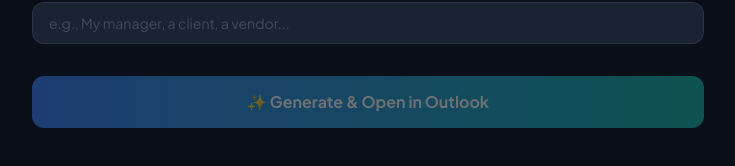
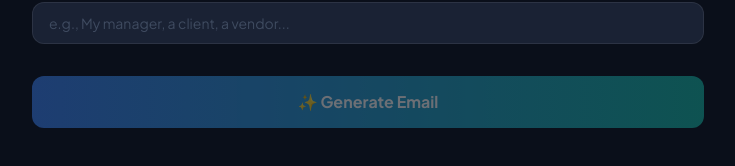
Before and after one commit to mhansen003/email-builder, a Next.js app: page / in a window 1280 px wide. Shown: the part 864-1030 px from the top of the page, without its empty margins (272-1007 px from the left). Built offline with nearby package versions, Linux system fonts and the light colour scheme.

Commit message:
Separate Generate from Open in Outlook - generate just creates email, user can then copy or open in Outlook

```diff
--- a/src/app/page.tsx
+++ b/src/app/page.tsx
@@ -6,7 +6,6 @@
 import { useSpeechRecognition } from "@/hooks/useSpeechRecognition";
 import { useClipboard } from "@/hooks/useClipboard";
 import { useMailto } from "@/hooks/useMailto";
-import { parseEmailParts } from "@/utils/buildMailtoUrl";
 import Header from "@/components/Header";
 import BrowserWarning from "@/components/BrowserWarning";
 import VoiceRecorder from "@/components/VoiceRecorder";
@@ -71,8 +70,7 @@
     setShowBrowserWarning(!isSupported);
   }, [isSupported]);
 
-  // Generate email → copy body to clipboard → open Outlook with subject
-  // Everything stays in the click handler's async chain for clipboard access
+  // Generate email only (does NOT auto-open Outlook)
   const handleGenerate = useCallback(async () => {
     if (!transcript.trim() || isGenerating) return;
 
@@ -93,12 +91,7 @@
     });
 
     if (result) {
-      const { subject, body } = parseEmailParts(result);
-
-      // Always put body in mailto URL — clipboard is unreliable after async streaming
-      // Signature will be lost, but email content is guaranteed to arrive
-      window.location.href = `mailto:?subject=${encodeURIComponent(subject)}&body=${encodeURIComponent(body)}`;
-      setToast("Outlook opened with your email!");
+      setToast("Email generated! Review it below, then copy or open in Outlook.");
       setTimeout(() => setToast(null), 3000);
     }
   }, [
@@ -222,7 +215,7 @@
                 Generating...
               </span>
             ) : (
-              "✨ Generate & Open in Outlook"
+              "✨ Generate Email"
             )}
           </button>
 
```
